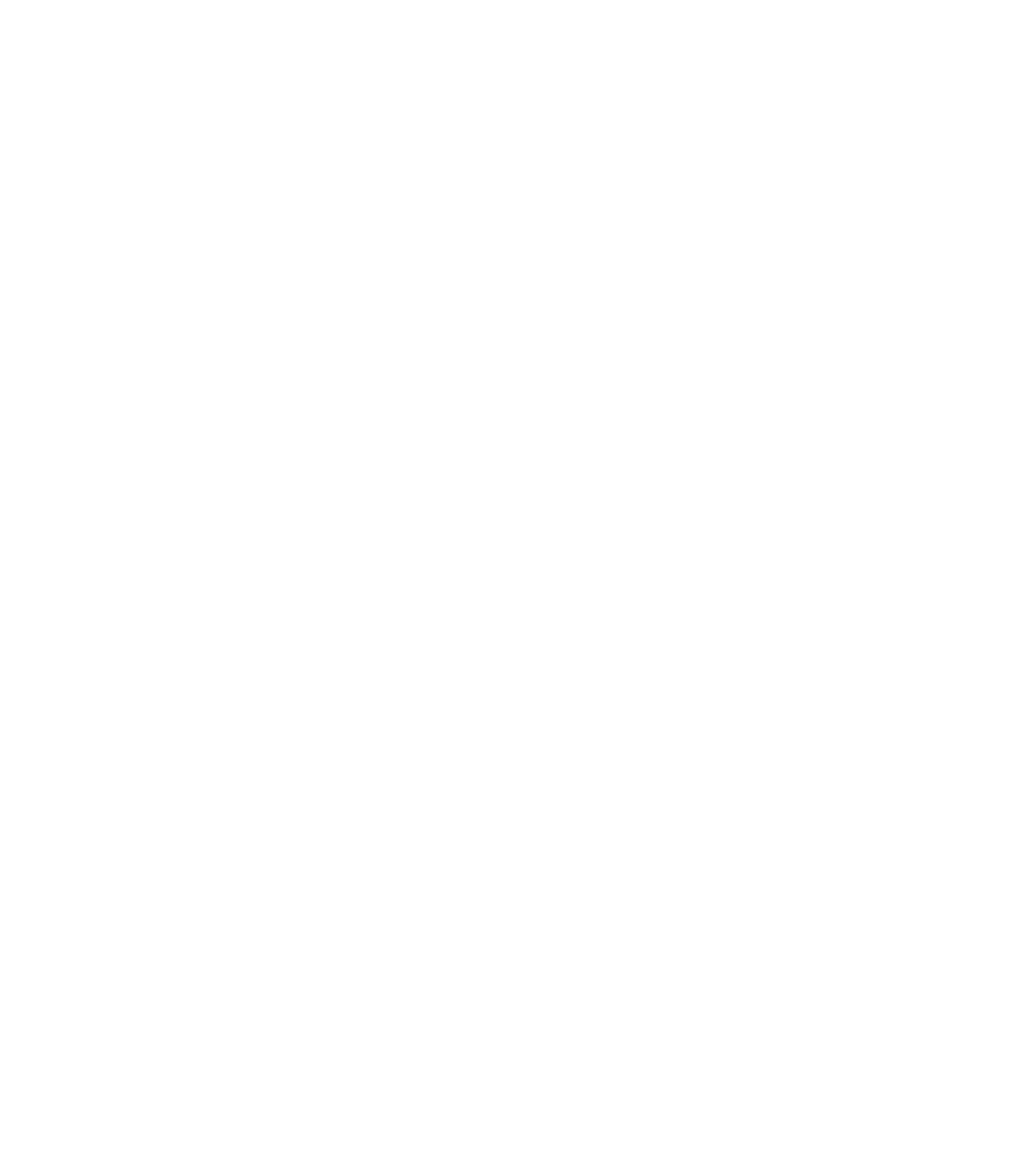
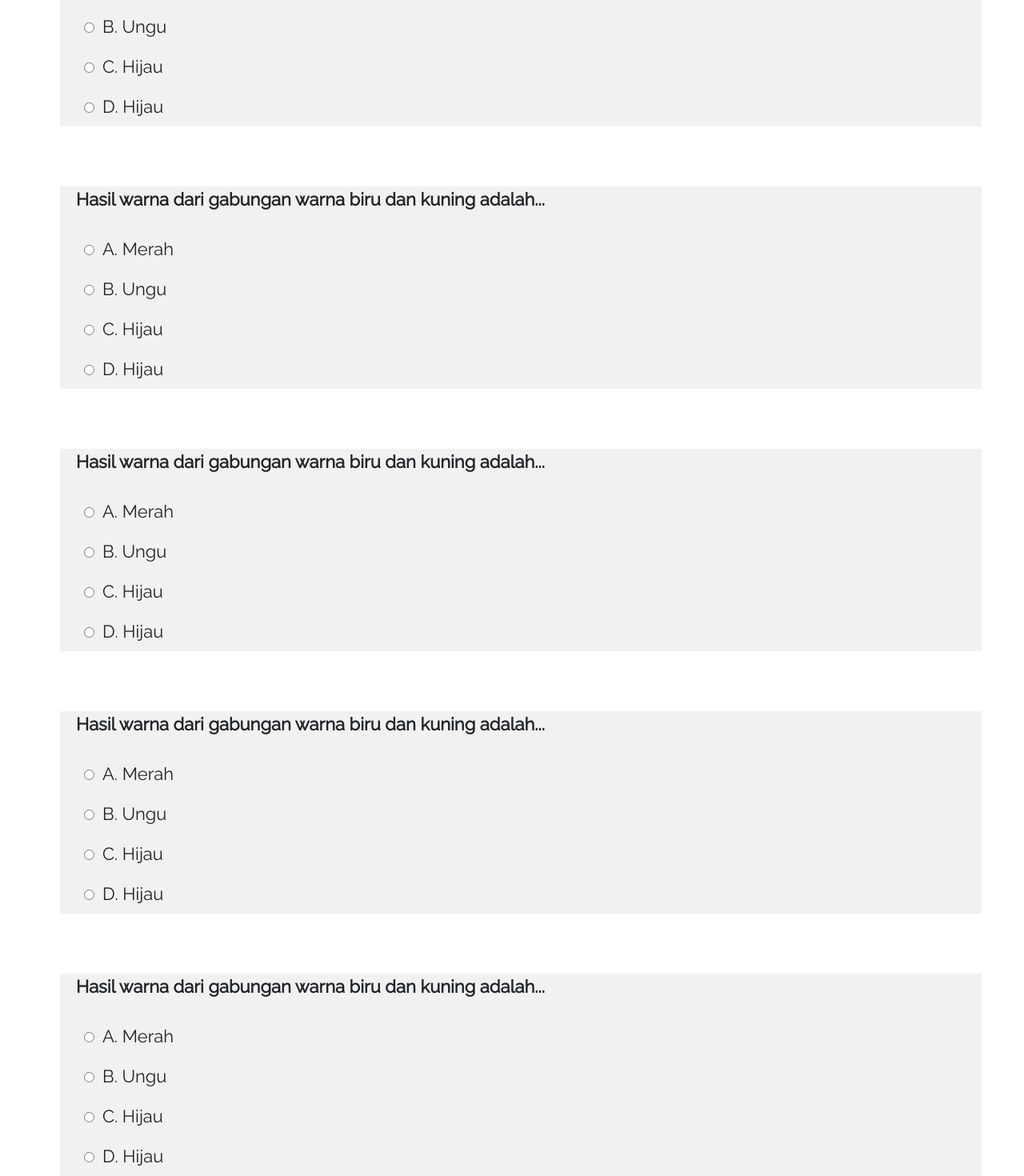
Before and after one commit to samuelmsl/e-learning-app-discite, a React (Create React App) app in the folder frontend/learning-app/: page /soal in a window 1280 px wide. Shown: the part 170-1640 px from the top of the page at 80% size. Before the commit the page ends 800 px from the top, so only its background shows below. Built offline with nearby package versions, Linux system fonts and the light colour scheme.

Commit message:
add mengerjakan soal

```diff
--- a/frontend/learning-app/src/App.js
+++ b/frontend/learning-app/src/App.js
@@ -4,7 +4,8 @@
 import Teacher from './component/teacher/index';
 import Dashboard from "./component/frontpage/dashboard"
 import Login from "./component/login/Login"
-import Register from './component/register/Register';
+import Register from './component/register/Register'
+import Soal from './component/soal'
 
 function App() {
   return (
@@ -15,6 +16,7 @@
         <Route path="/guru" component={Teacher} />
         <Route path="/login" component={Login} />
         <Route path="/register" component={Register} />
+        <Route path="/soal" component={Soal} />
       </Router>
     </div>
   );
--- a/frontend/learning-app/src/component/sidebar/student/index.js
+++ b/frontend/learning-app/src/component/sidebar/student/index.js
@@ -15,7 +15,7 @@
                         </div>
                         <a href="#" class="list-group-item list-group-item-action bg-light bluehead">Dashboard</a>
                         <a href="#" class="list-group-item list-group-item-action bg-light bluehead">Daftar Materi</a>
-                        <a href="#" class="list-group-item list-group-item-action bg-light bluehead">Daftar Soal</a>
+                        <a href="/murid/soal" class="list-group-item list-group-item-action bg-light bluehead">Daftar Soal</a>
                     </div>
                 </div>
                 {/* </div> */}
--- /dev/null
+++ b/frontend/learning-app/src/component/soal/index.css
@@ -0,0 +1,32 @@
+.soalContainer{
+    display: flex;
+    justify-content: center;
+    display: block;
+    flex-wrap: wrap;
+}
+
+.soalbox{
+    width: 90%;
+    height: auto;
+    margin: 75px;
+    border-radius: 2;
+    background-color: #f1f1f1;
+
+}
+
+.soalbox p {
+    font-weight: bold;
+    margin: 20px 20px;
+}
+
+.soalbox input {
+    margin-left: 30px;
+    margin-right: 10px;
+    margin-top: 20px;
+    outline: none;
+    border: none;
+}
+
+.soalbox input:focus {
+    outline: none;
+}
--- /dev/null
+++ b/frontend/learning-app/src/component/soal/index.js
@@ -0,0 +1,176 @@
+import React, { Component } from 'react';
+import './index.css'
+
+class Soal extends Component {
+    // state = {  }
+    render() {
+        return (
+            <>
+            <div className="soalContainer">
+            <div className="soalbox">
+                <p>Hasil warna dari gabungan warna biru dan kuning adalah...</p>
+
+                <div>
+                <label>
+                <input type="radio" name="pilihan" value="pilihan1"/>
+                A. Merah
+                </label>
+                </div>
+
+                <div>
+                <label>
+                <input type="radio" name="pilihan" value="pilihan2"/>
+                B. Ungu
+                </label>
+                </div>
+
+                <div>
+                <label>
+                <input type="radio" name="pilihan" value="pilihan3"/>
+                C. Hijau
+                </label>
+                </div>
+
+                <div>
+                <label>
+                <input type="radio" name="pilihan" value="pilihan4"/>
+                D. Hijau
+                </label>
+                </div>
+
+            </div>
+            <div className="soalbox">
+                <p>Hasil warna dari gabungan warna biru dan kuning adalah...</p>
+
+                <div>
+                <label>
+                <input type="radio" name="pilihan" value="pilihan1"/>
+                A. Merah
+                </label>
+                </div>
+
+                <div>
+                <label>
+                <input type="radio" name="pilihan" value="pilihan2"/>
+                B. Ungu
+                </label>
+                </div>
+
+                <div>
+                <label>
+                <input type="radio" name="pilihan" value="pilihan3"/>
+                C. Hijau
+                </label>
+                </div>
+
+                <div>
+                <label>
+                <input type="radio" name="pilihan" value="pilihan4"/>
+                D. Hijau
+                </label>
+                </div>
+
+            </div>
+            <div className="soalbox">
+                <p>Hasil warna dari gabungan warna biru dan kuning adalah...</p>
+
+                <div>
+                <label>
+                <input type="radio" name="pilihan" value="pilihan1"/>
+                A. Merah
+                </label>
+                </div>
+
+                <div>
+                <label>
+                <input type="radio" name="pilihan" value="pilihan2"/>
+                B. Ungu
+                </label>
+                </div>
+
+                <div>
+                <label>
+                <input type="radio" name="pilihan" value="pilihan3"/>
+                C. Hijau
+                </label>
+                </div>
+
+                <div>
+                <label>
+                <input type="radio" name="pilihan" value="pilihan4"/>
+                D. Hijau
+                </label>
+                </div>
+
+            </div>
+            <div className="soalbox">
+                <p>Hasil warna dari gabungan warna biru dan kuning adalah...</p>
+
+                <div>
+                <label>
+                <input type="radio" name="pilihan" value="pilihan1"/>
+                A. Merah
+                </label>
+                </div>
+
+                <div>
+                <label>
+                <input type="radio" name="pilihan" value="pilihan2"/>
+                B. Ungu
+                </label>
+                </div>
+
+                <div>
+                <label>
+                <input type="radio" name="pilihan" value="pilihan3"/>
+                C. Hijau
+                </label>
+                </div>
+
+                <div>
+                <label>
+                <input type="radio" name="pilihan" value="pilihan4"/>
+                D. Hijau
+                </label>
+                </div>
+
+            </div>
+            <div className="soalbox">
+                <p>Hasil warna dari gabungan warna biru dan kuning adalah...</p>
+
+                <div>
+                <label>
+                <input type="radio" name="pilihan" value="pilihan1"/>
+                A. Merah
+                </label>
+                </div>
+
+                <div>
+                <label>
+                <input type="radio" name="pilihan" value="pilihan2"/>
+                B. Ungu
+                </label>
+                </div>
+
+                <div>
+                <label>
+                <input type="radio" name="pilihan" value="pilihan3"/>
+                C. Hijau
+                </label>
+                </div>
+
+                <div>
+                <label>
+                <input type="radio" name="pilihan" value="pilihan4"/>
+                D. Hijau
+                </label>
+                </div>
+
+            </div>
+            </div>
+            </>
+         );
+    }
+}
+
+export default Soal;
--- a/frontend/learning-app/src/component/student/index.js
+++ b/frontend/learning-app/src/component/student/index.js
@@ -2,6 +2,8 @@
 import Navbar from '../navbar'
 import SidebarStudent from '../sidebar/student'
 import StudentDashboard from '../dashboard/studentDashboard'
+import {BrowserRouter as Router, Route, Switch} from "react-router-dom";
+import Soal from "../soal"
 
 export default class index extends Component {
     render() {
@@ -10,7 +12,13 @@
                 <Navbar />
                 <div class="d-flex " id="wrapper">
                     <SidebarStudent />
-                    <StudentDashboard />
+                    <Router>
+                        <Switch>
+                    {/* <StudentDashboard /> */}
+                            <Route path = "/murid/soal" component = {Soal} />
+                        </Switch>
+                    </Router>
+
                 </div>
             </>
         )
--- a/frontend/learning-app/src/component/teacher/index.js
+++ b/frontend/learning-app/src/component/teacher/index.js
@@ -22,6 +22,7 @@
                     <Route exact path = "/guru" component = {TeacherDashboard} />
                     <Route exact path = "/guru/materi" component = {Materi} />
                     <Route path = "/guru/guru/materi/modul" component = {Modul} / >
+
             {/* <TeacherDashboard /> */}
                 </Switch>
             </Router>
```
